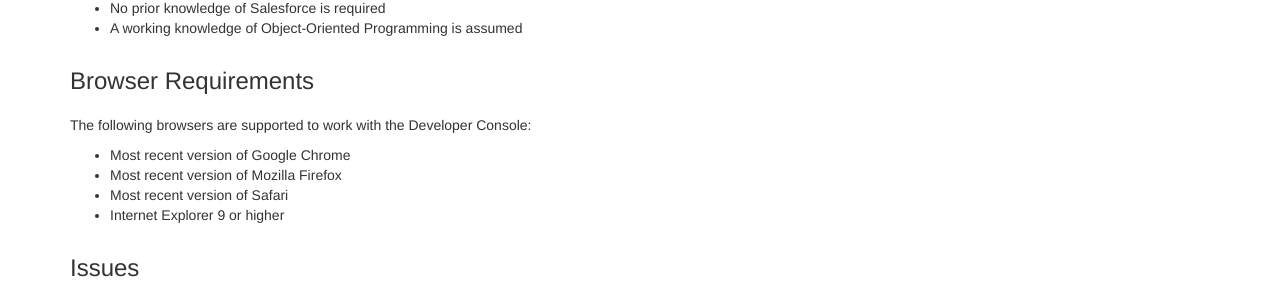
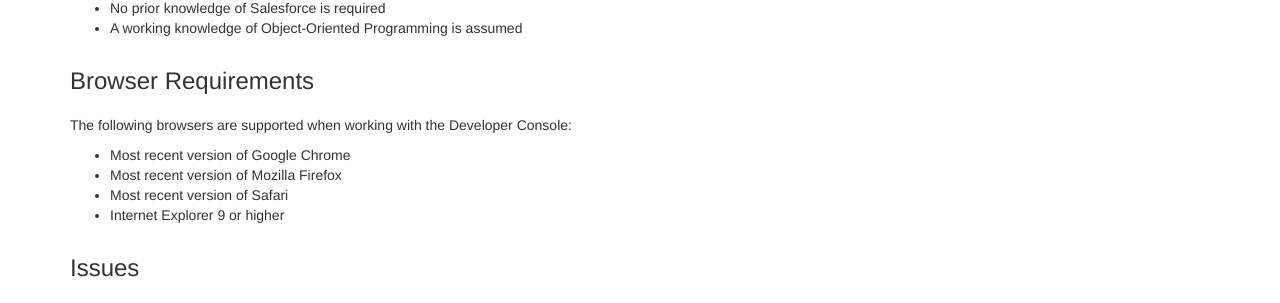
Before and after one commit to ccoenraets/salesforce-developer-workshop, a Jekyll site: the page built from index.md, in a window 1280 px wide. Shown: the part 1046-1349 px from the top of the page. Built offline with Jekyll 4.4.1, drawn with Linux system fonts in a browser that asks for light colours; Markdown is read by kramdown in place of the engine named in the settings; comment, search, counter and statistics services are not loaded.

Commit message:
polishing instructions

```diff
--- a/index.md
+++ b/index.md
@@ -30,7 +30,7 @@
 
 ### Browser Requirements
 
-The following browsers are supported to work with the Developer Console:
+The following browsers are supported when working with the Developer Console:
 
   - Most recent version of Google Chrome
   - Most recent version of Mozilla Firefox
```
